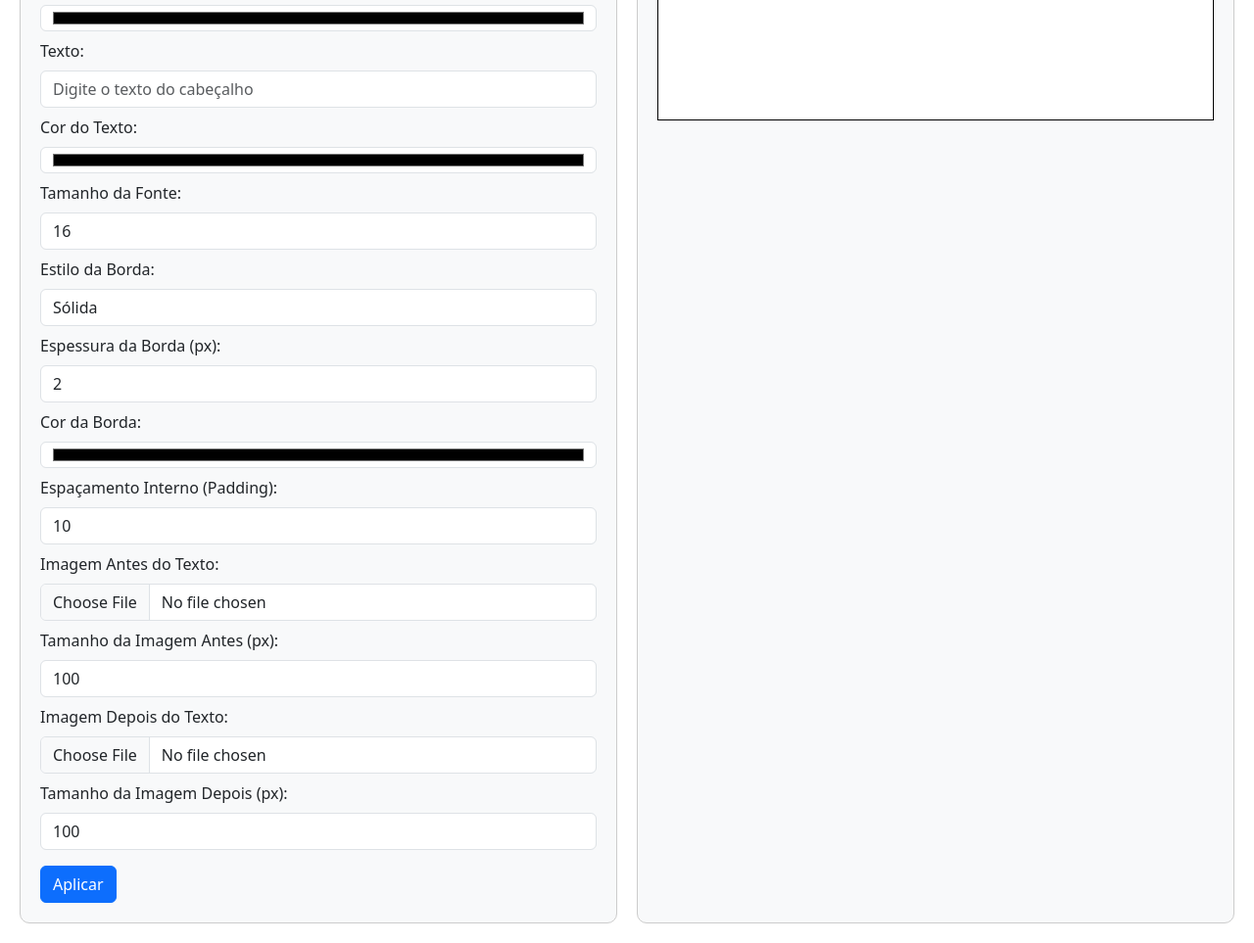
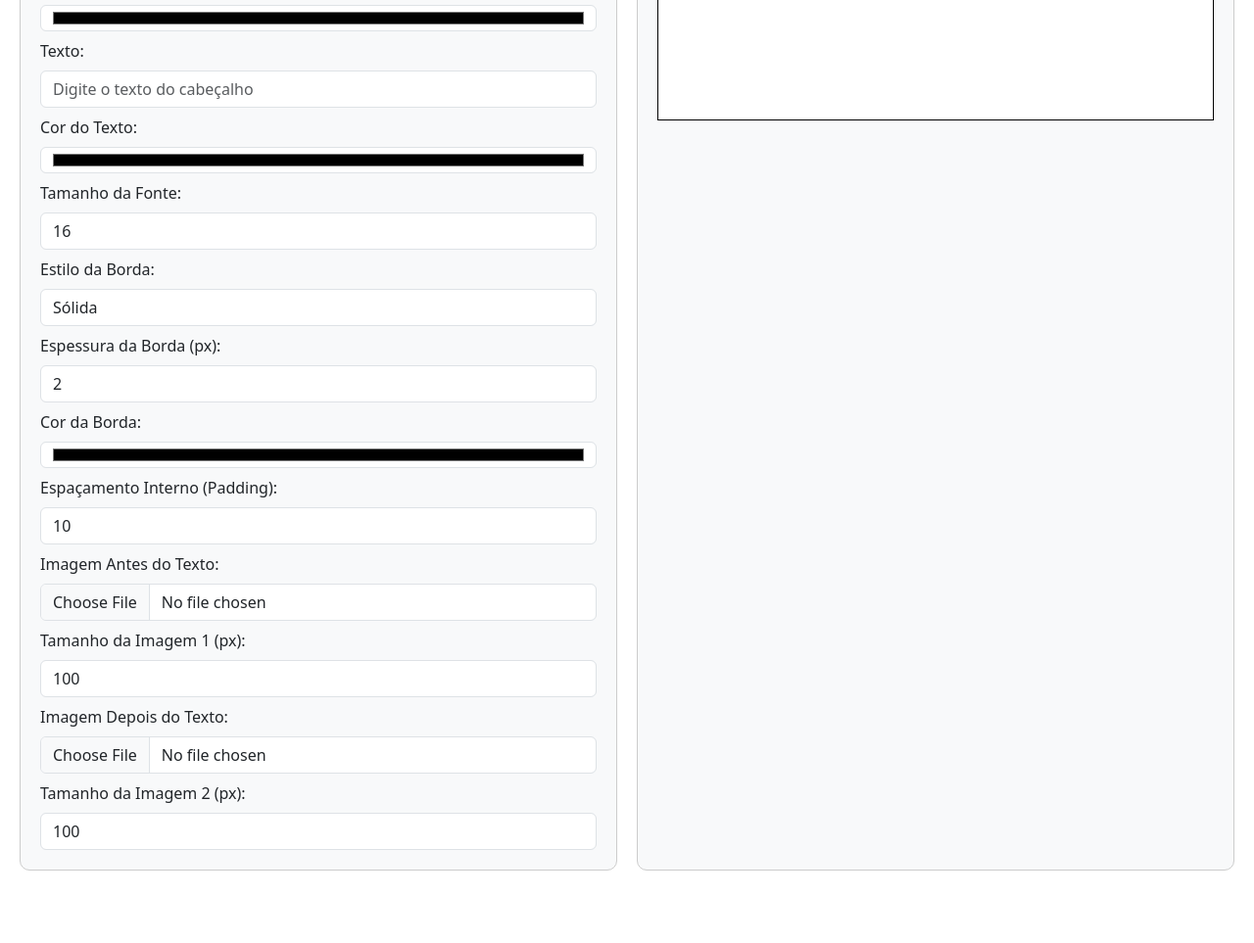
Before and after one commit to Sylph3r/Trabalho-1---Design-de-Intera-o, a plain HTML site: page index.html in a window 1280 px wide. Shown: the part 114-1077 px from the top of the page at 98% size. After the commit the page ends 1023 px from the top, so only its background shows below. Drawn offline with nearby package versions, Linux system fonts and the light colour scheme.

Commit message:
Add files via upload

```diff
--- a/index.html
+++ b/index.html
@@ -42,16 +42,15 @@
         <label for="imageInputBefore" class="form-label mt-2">Imagem Antes do Texto:</label>
         <input type="file" id="imageInputBefore" class="form-control">
 
-        <label for="imageSizeBefore" class="form-label mt-2">Tamanho da Imagem Antes (px):</label>
+        <label for="imageSizeBefore" class="form-label mt-2">Tamanho da Imagem 1 (px):</label>
         <input type="number" id="imageSizeBefore" class="form-control" value="100">
 
         <label for="imageInputAfter" class="form-label mt-2">Imagem Depois do Texto:</label>
         <input type="file" id="imageInputAfter" class="form-control">
 
-        <label for="imageSizeAfter" class="form-label mt-2">Tamanho da Imagem Depois (px):</label>
+        <label for="imageSizeAfter" class="form-label mt-2">Tamanho da Imagem 2 (px):</label>
         <input type="number" id="imageSizeAfter" class="form-control" value="100">
 
-        <button class="btn btn-primary mt-3" onclick="updateHeader()">Aplicar</button>
     </div>
 
     <div class="preview-container">
```
